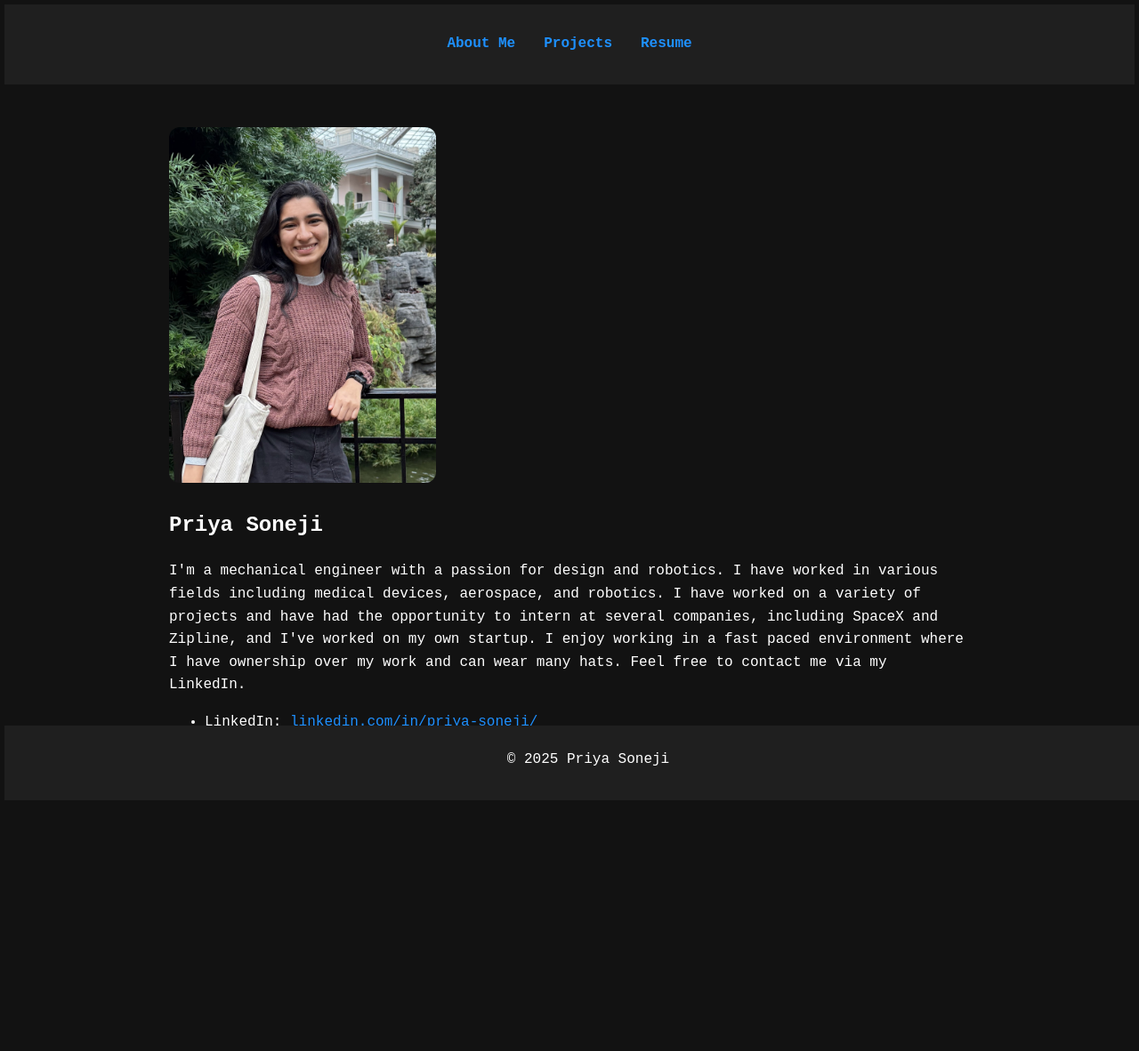
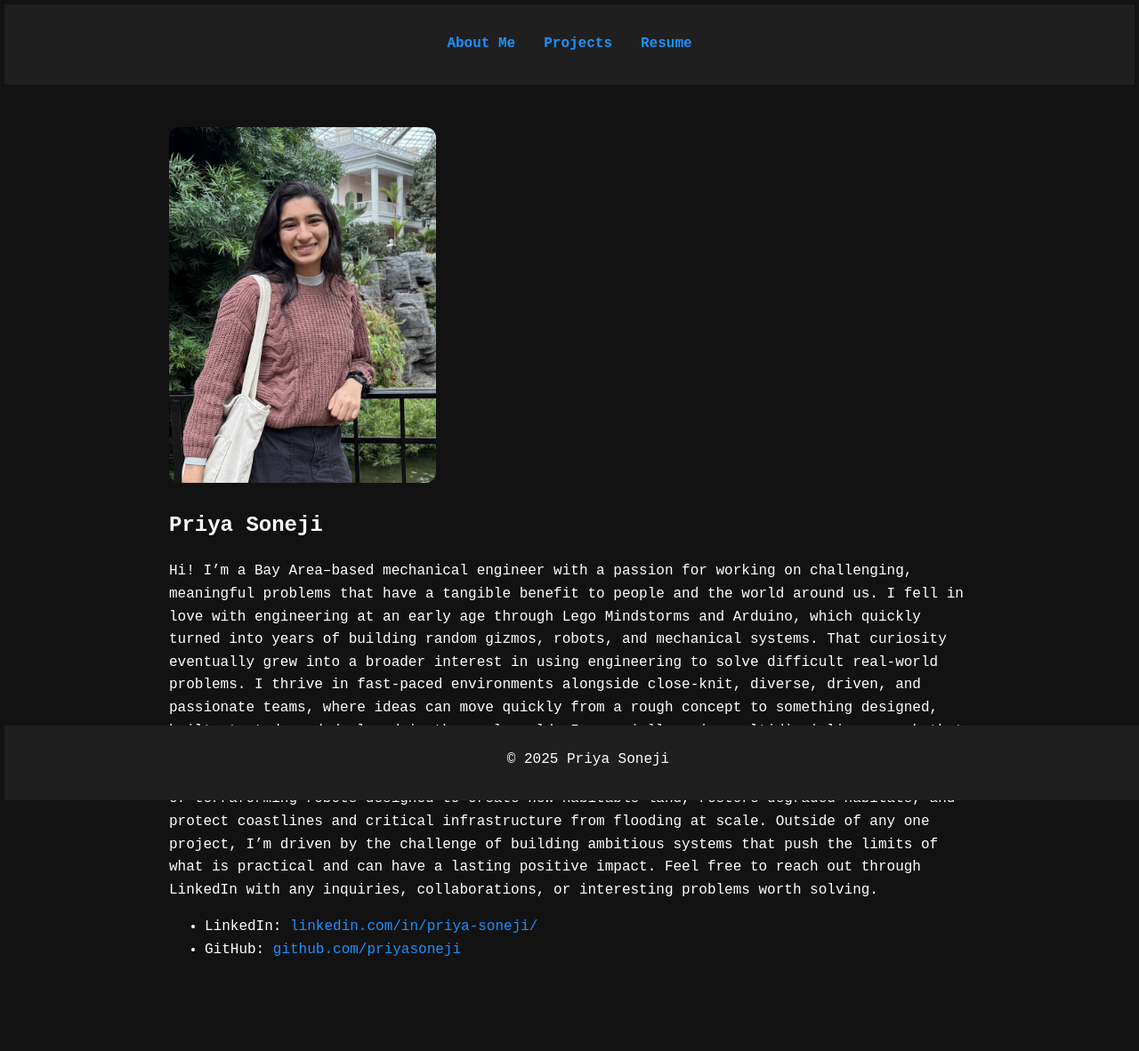
Before and after one commit to PriyaSoneji/priyasoneji.github.io, a Jekyll site: the page built from index.html, in a window 1280 px wide. Shown: the whole page at 89% size. Built offline with Jekyll 4.4.1, drawn with Linux system fonts in a browser that asks for light colours; before the commit the page ends 952 px from its top, so only the background shows below that.

Commit message:
Revise personal introduction in index.html
Updated personal description to reflect current role and interests.

```diff
--- a/index.html
+++ b/index.html
@@ -7,10 +7,14 @@
   <!-- headshot -->
   <img src="{{ '/assets/images/Headshot.jpg' | relative_url }}" alt="Priya Soneji Headshot" class="headshot">
   <h1>Priya Soneji</h1>
-  <p>I'm a mechanical engineer with a passion for design and robotics. I have worked in various fields including medical devices, aerospace, and robotics.
-    I have worked on a variety of projects and have had the opportunity to intern at several companies, including SpaceX and Zipline, and I've worked on my own startup.
-    I enjoy working in a fast paced environment where I have ownership over my work and can wear many hats.
-    Feel free to contact me via my LinkedIn.
+  <p>
+    Hi! I’m a Bay Area–based mechanical engineer with a passion for working on challenging, meaningful problems that have a tangible benefit to people and the world around us.
+    I fell in love with engineering at an early age through Lego Mindstorms and Arduino, which quickly turned into years of building random gizmos, robots, and mechanical systems. That curiosity eventually grew into a broader interest in using engineering to solve difficult real-world problems.
+    I thrive in fast-paced environments alongside close-knit, diverse, driven, and passionate teams, where ideas can move quickly from a rough concept to something designed, built, tested, and deployed in the real world. I especially enjoy multidisciplinary work that sits at the intersection of mechanical design, robotics, manufacturing, controls, and field engineering.
+    I’m currently a founding engineer at Terranova, where I’m developing a network of terraforming robots designed to create new habitable land, restore degraded habitats, and protect coastlines and critical infrastructure from flooding at scale.
+    Outside of any one project, I’m driven by the challenge of building ambitious systems that push the limits of what is practical and can have a lasting positive impact.
+
+    Feel free to reach out through LinkedIn with any inquiries, collaborations, or interesting problems worth solving.
   </p>
   <ul>
     <li>LinkedIn: <a href="https://www.linkedin.com/in/priya-soneji/">linkedin.com/in/priya-soneji/</a></li>
```
